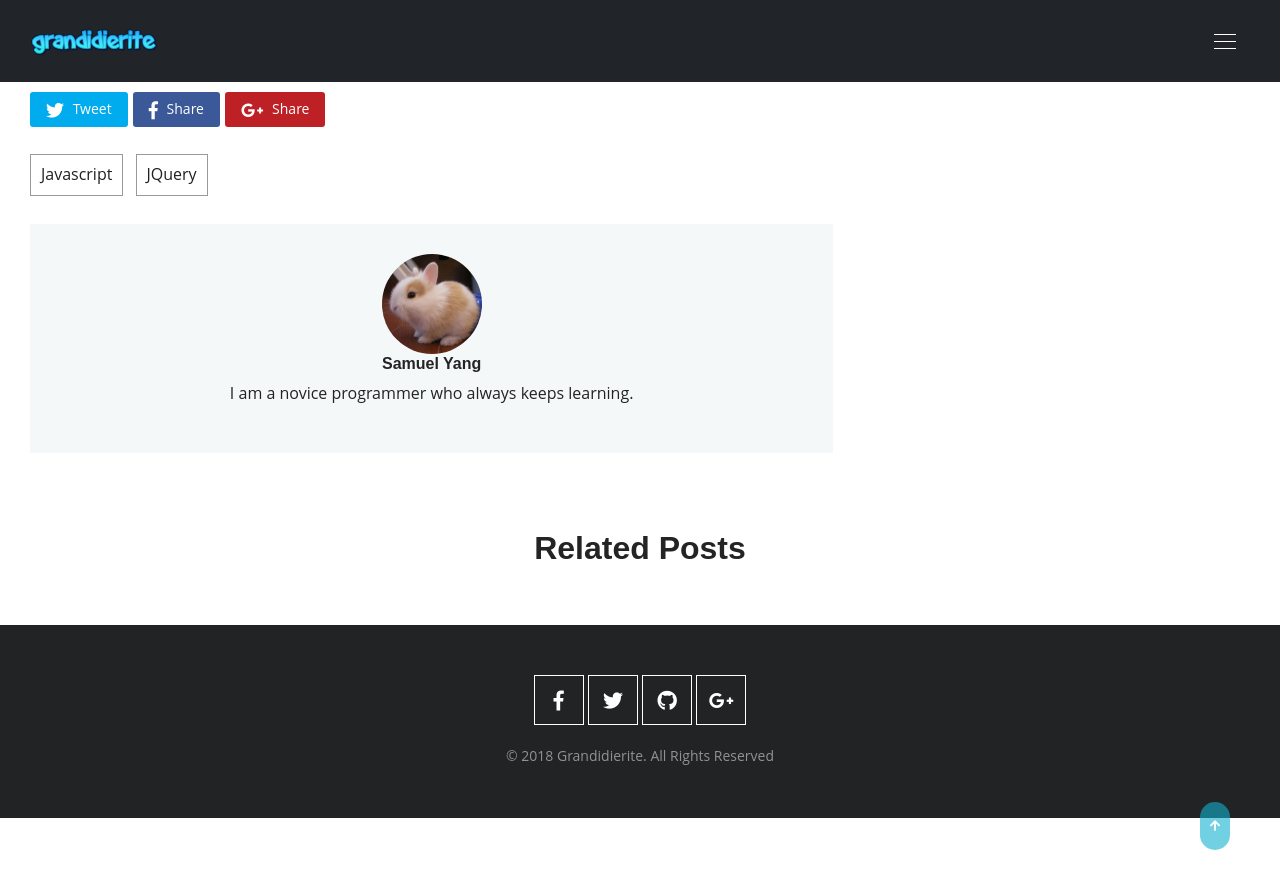
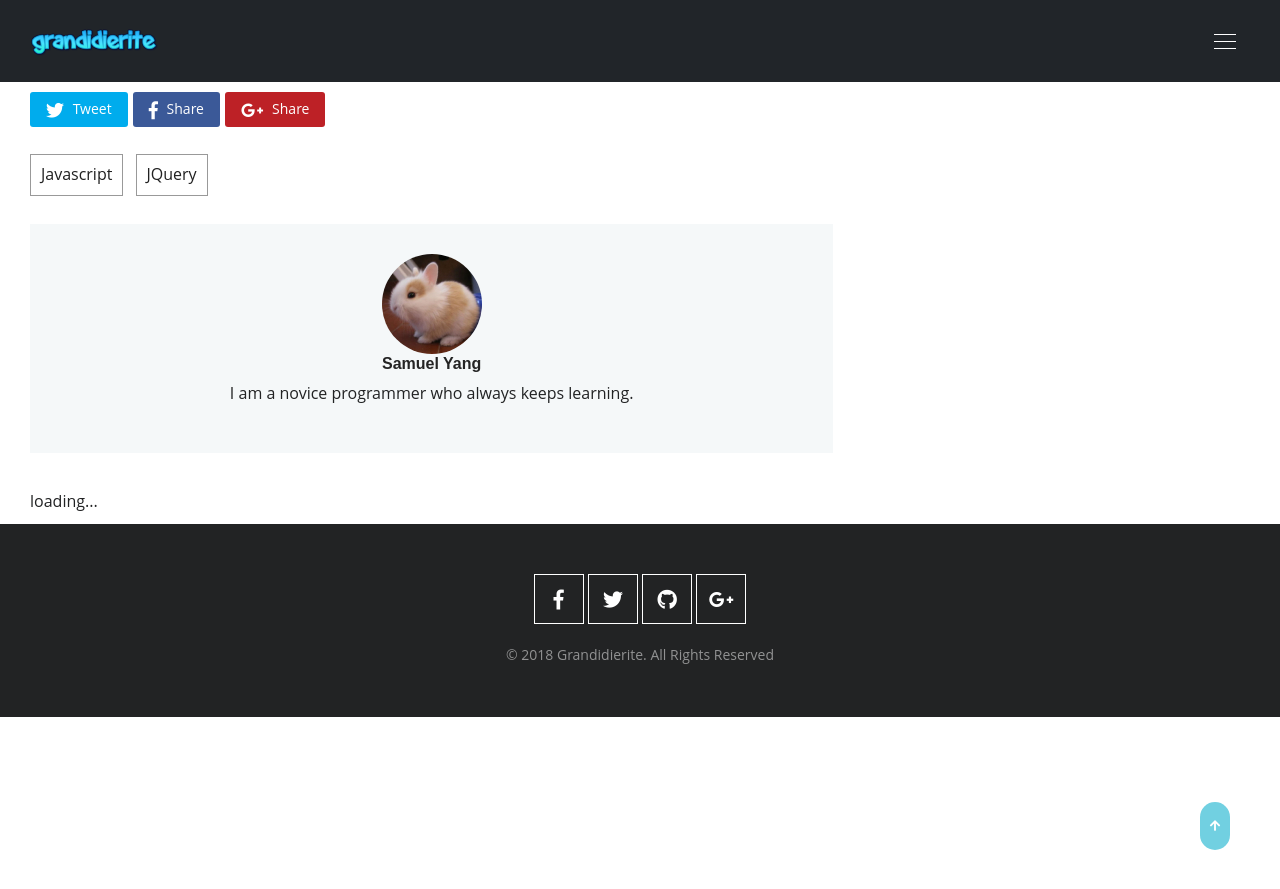
Before and after one commit to grandidierite/grandidierite.github.io, a Jekyll site: the page built from _posts/2017-04-06-hello-world.markdown, in a window 1280 px wide and 900 px high, scrolled down 1724 px. Shown: the top 889 px of the window. Built offline with Jekyll 4.4.1, drawn with Linux system fonts in a browser that asks for light colours; comment, search, counter and statistics services are not loaded.

Commit message:
Update post.html

```diff
--- a/_layouts/post.html
+++ b/_layouts/post.html
@@ -80,12 +80,19 @@ cssarr:
     <!-- // end row  -->
   </div>
 </section>
+
 <section>
-  <div class="container-fluid g-padding-y-50--xs">
-    <div class="g-text-center--xs">
-      <h2>Related Posts</h2>
+  <div class="container-fluid g-padding-y-10--xs">
+    <div class="row">
+      <div class="col-12">
+        <div id="SC_TBlock_509174" class="SC_TBlock">loading...</div>
+      </div>
     </div>
-    <div class="row">
+    <!-- // end row  -->
+  </div>
+</section>
+
+<section>
 <!-- Related Posts -->
 {% assign maxRelated = 3 %}
 {% assign minCommonTags =  2 %}
@@ -106,7 +113,11 @@ cssarr:
 
 {% if sameTagCount >= minCommonTags %}
 {% if maxRelatedCounter == 0 %}
-
+<div class="container-fluid g-padding-y-25--xs">
+    <div class="g-text-center--xs">
+      <h2>Related Posts</h2>
+    </div>
+    <div class="row">
 {% endif %}
       <div class="col-xl-3 col-md-4 blog-related">
         <!-- Post -->
@@ -123,15 +134,15 @@ cssarr:
       </div>
 {% assign maxRelatedCounter = maxRelatedCounter | plus: 1 %}
 {% if maxRelatedCounter >= maxRelated %}
-
+</div>
+  </div>
 {% break %}
 {% endif %}
 {% endif %}
 
 {% endfor %}
 {% include pagination.html %}
-    </div>
-  </div>
+
 <!-- End Related Posts -->
 </section>
 <!--========== END PAGE CONTENT ==========-->
```
